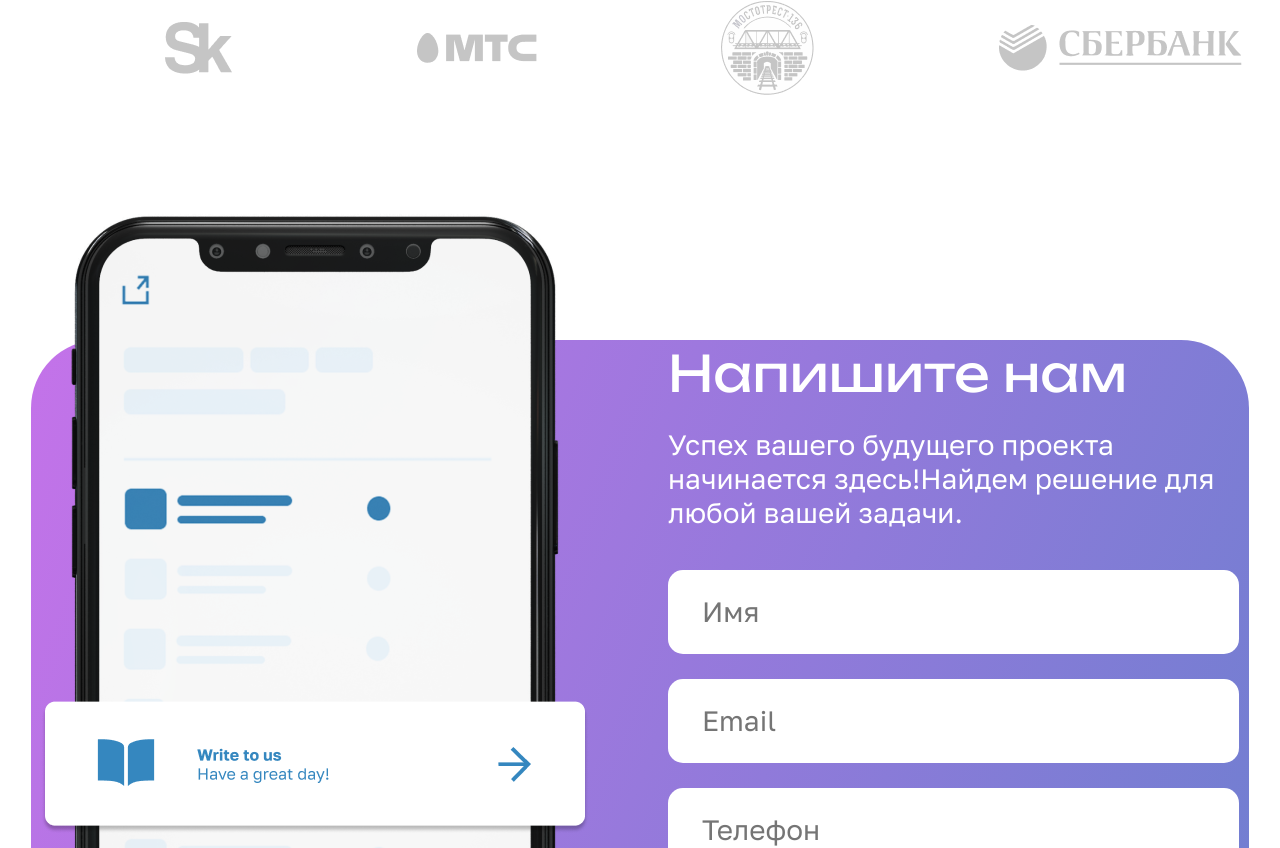
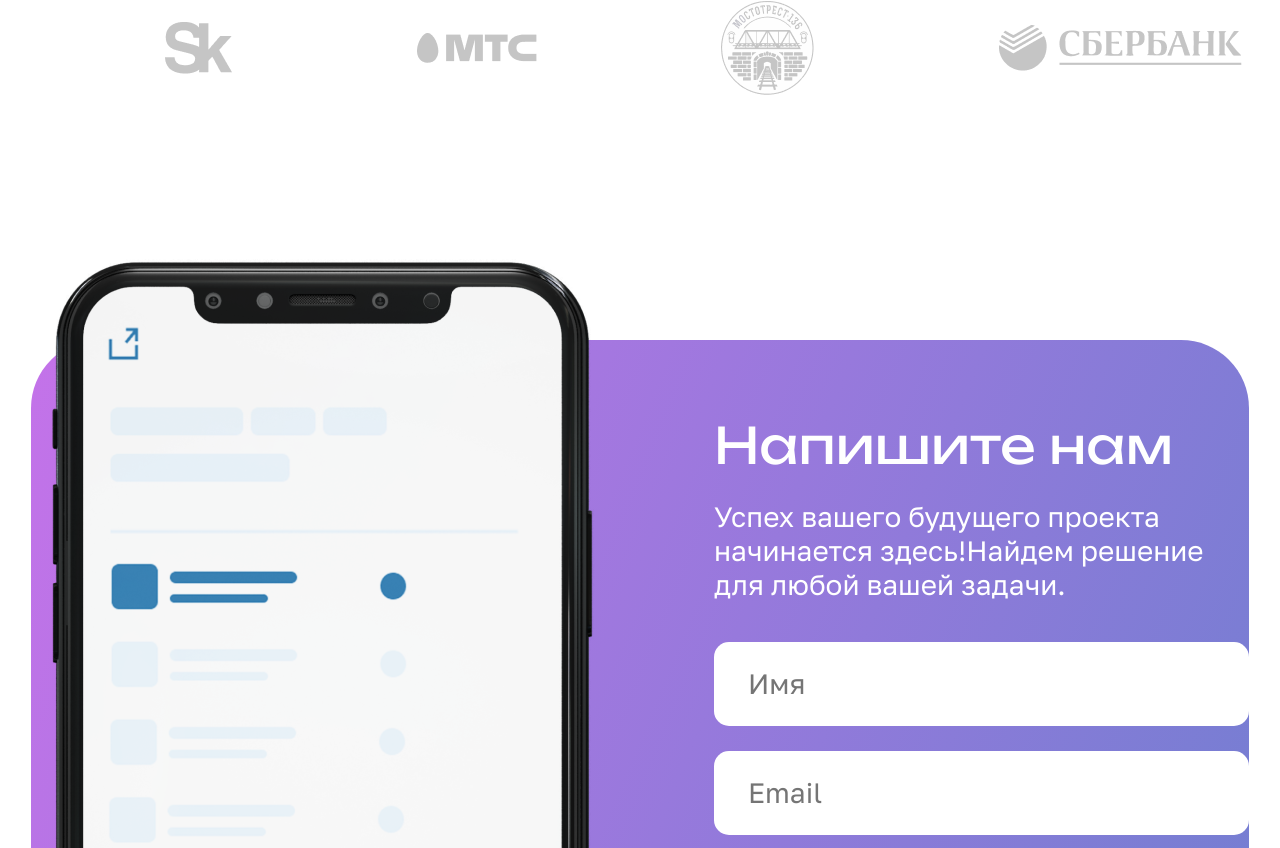
Before and after one commit to SvyatoSllav/EasyDevSite, a Vue app: page / in a window 1280 px wide. Shown: the part 2692-3540 px from the top of the page. Built offline with nearby package versions, Linux system fonts and the light colour scheme.

Commit message:
правки формы обратной связи

```diff
--- a/src/assets/styles/contact/contact_us.css
+++ b/src/assets/styles/contact/contact_us.css
@@ -12,18 +12,16 @@
 
 .contact__phone {
     max-height: 781px;
+    position: relative;
+    top: -122px;
 }
 
 .contact__form {
+    padding: 75px 0;
     display: flex;
     flex-direction: column;
     justify-content: center;
     max-width: 571px;
-}
-
-.contact__phone-img {
-    position: relative;
-    top: -164px;
 }
 
 .contact__title {
```
Also changed, not shown: src/assets/img/contact_phone.png, src/assets/img/телефон.png (deleted).
